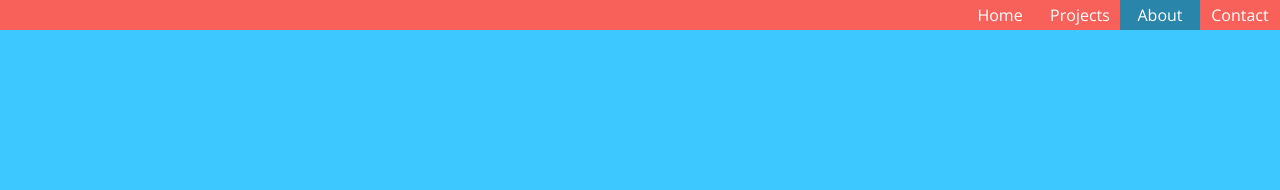
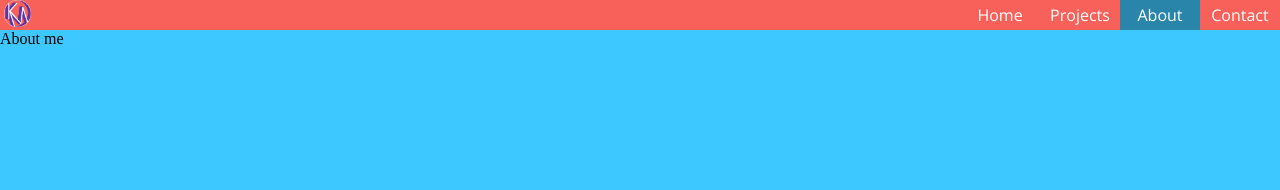
Before and after one commit to kyperbelt/PersonalSite, a Jekyll site: the page built from pages/about.html, in a window 1280 px wide. Shown: the top 190 px of the page. Built offline with Jekyll 4.4.1, drawn with Linux system fonts in a browser that asks for light colours.

Commit message:
docs folder

```diff
--- a/_includes/navigation.html
+++ b/_includes/navigation.html
@@ -1,4 +1,7 @@
 <nav class="navigation">
+    <span class="logo">
+
+    </span>
     <span class="social">
         &nbsp;
     </span>
--- a/_layouts/default.html
+++ b/_layouts/default.html
@@ -4,6 +4,7 @@
     <meta charset="utf-8">
     <title>{{ page.title }}</title>
     <link rel="stylesheet" href="/assets/css/styles.css">
+    <link rel="icon" href="/assets/image/logo.png">
     {% feed_meta %}
     {% seo %}
   </head>
--- a/_sass/main.scss
+++ b/_sass/main.scss
@@ -22,6 +22,12 @@ $nav_color : #F8615A;
 
 .current {
     background-color: $selected;
+}
+
+.logo {
+    content: url("/assets/image/logo.png");
+    display: inline-block;
+    height: 90%;
 }
 
 a[name="pagelink"]{
@@ -61,6 +67,7 @@ a[name="pagelink"]:hover{
     width: 100%;
     height: 30px;
 
+
 }
 
 .navdiv {
--- a/pages/about.html
+++ b/pages/about.html
@@ -2,3 +2,4 @@
 title: About
 permalink : /about/
 ---
+About me
--- a/pages/contact.html
+++ b/pages/contact.html
@@ -2,3 +2,4 @@
 title : Contact
 permalink : /contact/
 ---
+Contact Me
--- a/pages/projects.html
+++ b/pages/projects.html
@@ -2,3 +2,4 @@
 title : Projects
 permalink : /projects/
 ---
+My projects
```
Also changed, not shown: assets/image/logo.png (added), 3 other files.
